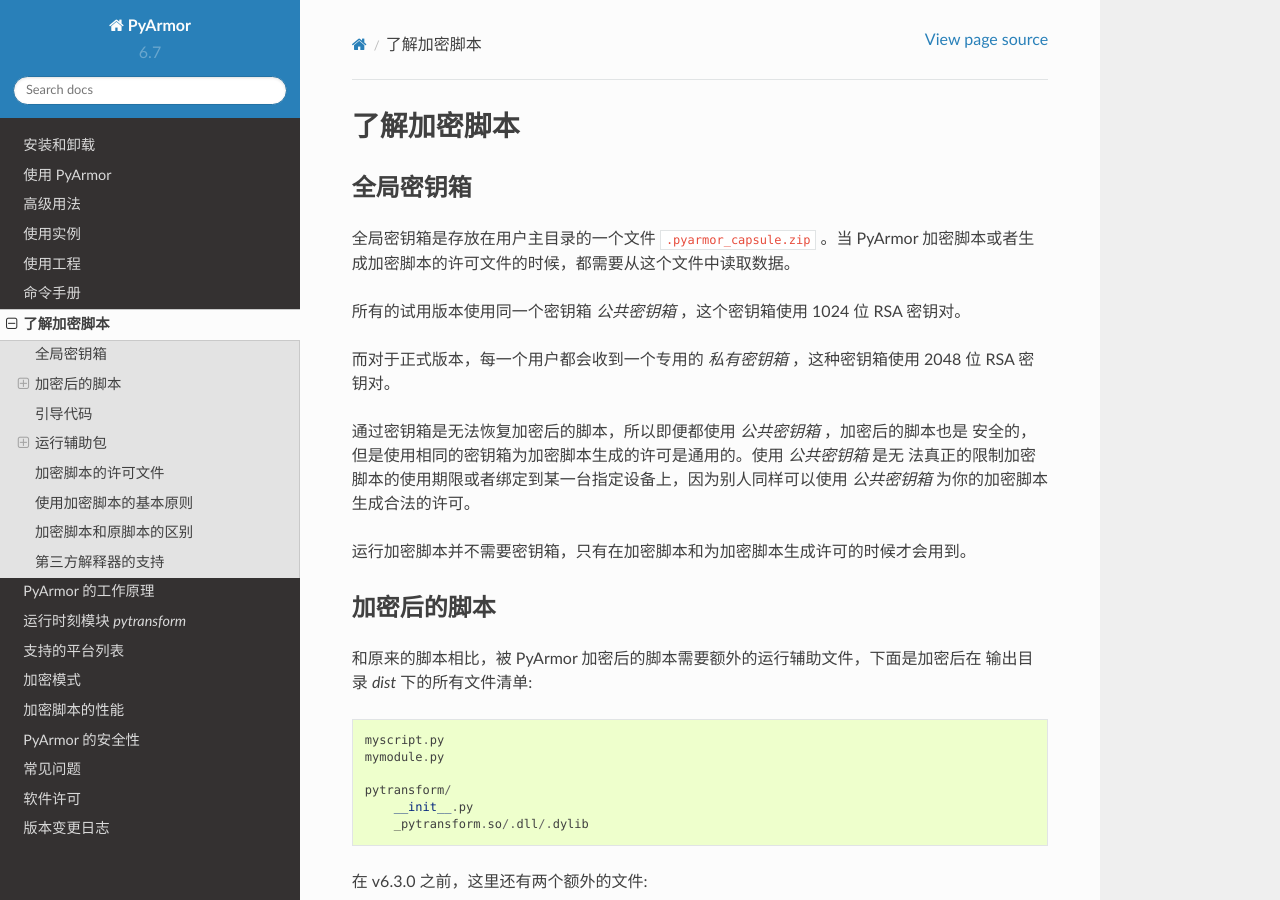
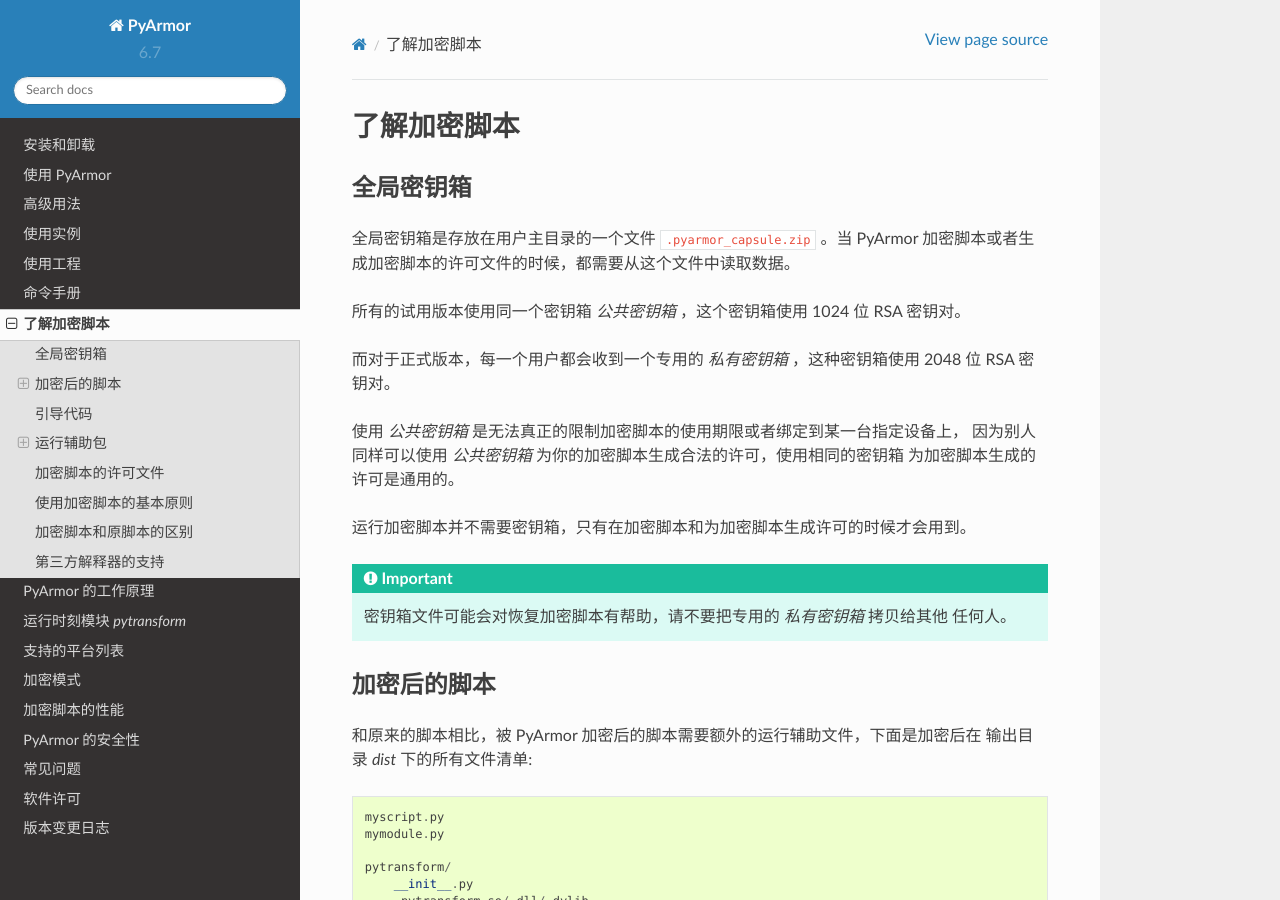
Before and after one commit to dashingsoft/pyarmor-docs-zh, a Sphinx documentation site: the page built from docs/understand-obfuscated-scripts.rst, in a window 1280 px wide and 900 px high. Built offline with Sphinx 7.4.7 and the Read the Docs theme 2.0.0, drawn with Linux system fonts in a browser that asks for light colours.

Commit message:
Add important note to capsule

```diff
--- a/docs/understand-obfuscated-scripts.rst
+++ b/docs/understand-obfuscated-scripts.rst
@@ -18,12 +18,16 @@
 而对于正式版本，每一个用户都会收到一个专用的 `私有密钥箱` ，这种密钥箱使用 2048
 位 RSA 密钥对。
 
-通过密钥箱是无法恢复加密后的脚本，所以即便都使用 `公共密钥箱` ，加密后的脚本也是
-安全的，但是使用相同的密钥箱为加密脚本生成的许可是通用的。使用 `公共密钥箱` 是无
-法真正的限制加密脚本的使用期限或者绑定到某一台指定设备上，因为别人同样可以使用
-`公共密钥箱` 为你的加密脚本生成合法的许可。
+使用 `公共密钥箱` 是无法真正的限制加密脚本的使用期限或者绑定到某一台指定设备上，
+因为别人同样可以使用 `公共密钥箱` 为你的加密脚本生成合法的许可，使用相同的密钥箱
+为加密脚本生成的许可是通用的。
 
 运行加密脚本并不需要密钥箱，只有在加密脚本和为加密脚本生成许可的时候才会用到。
+
+.. important::
+
+   密钥箱文件可能会对恢复加密脚本有帮助，请不要把专用的 `私有密钥箱` 拷贝给其他
+   任何人。
 
 加密后的脚本
 ------------
```
